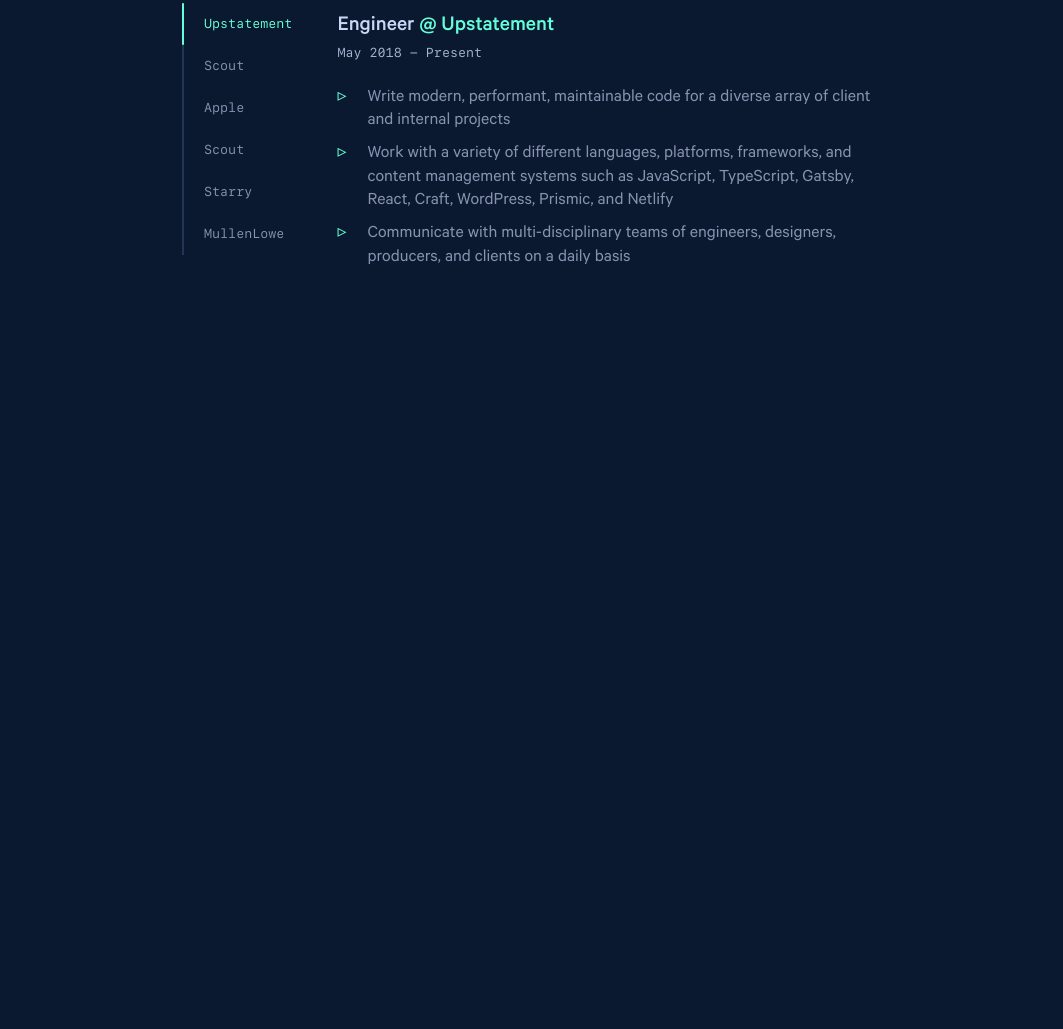
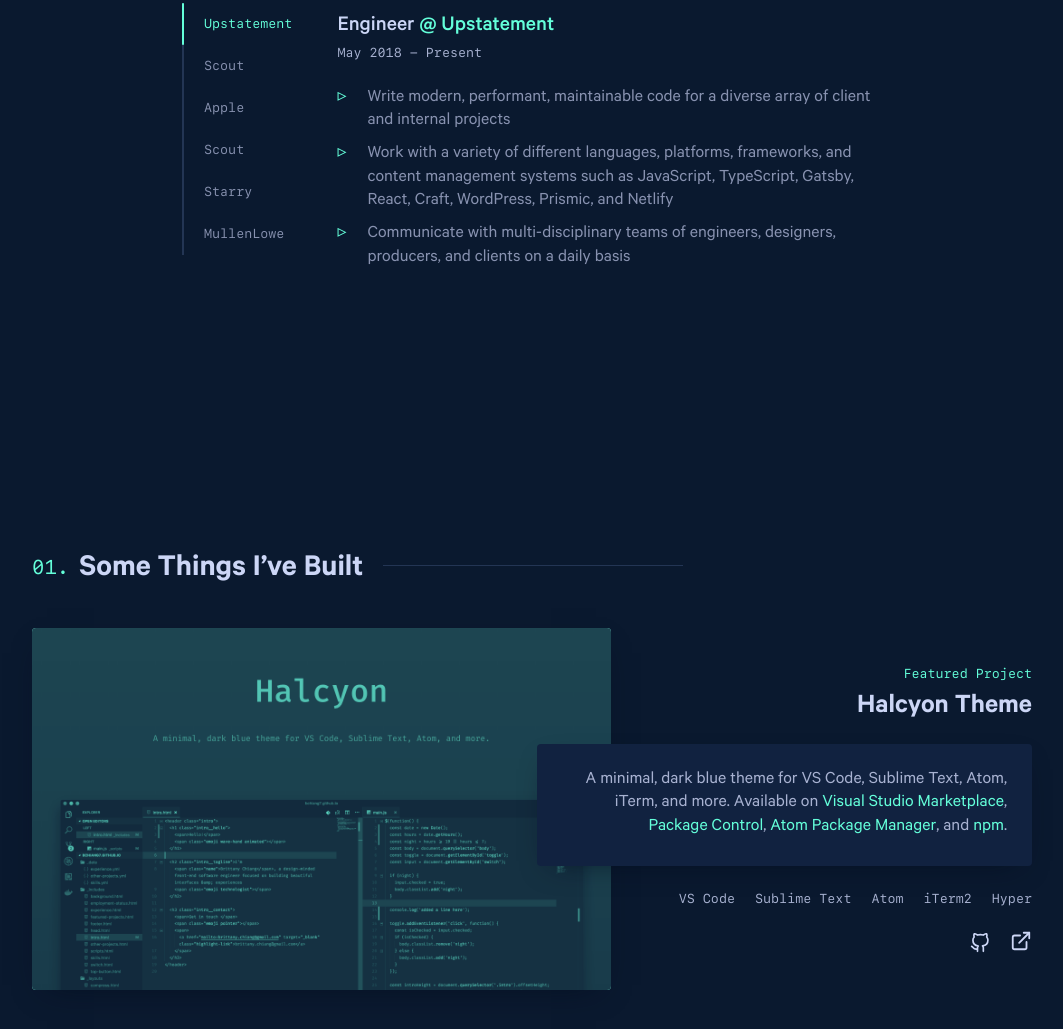
Before and after one commit to mathilde-lannes/mathilde-lannes.github.io, a Gatsby site: page / in a window 1280 px wide. Shown: the part 1755-2784 px from the top of the page, without its empty margins (108-1171 px from the left). Before the commit the page ends 2198 px from the top, so only its background shows below. Built offline with nearby package versions, Linux system fonts and the light colour scheme; Gatsby itself is replaced by a stand-in of ours.

Commit message:
Add "featured" section

```diff
--- /dev/null
+++ b/src/components/sections/Featured.tsx
@@ -0,0 +1,417 @@
+import React, {useEffect, useRef} from 'react';
+import styled from "styled-components";
+import {usePrefersReducedMotion} from "../../hooks";
+import {graphql, useStaticQuery} from "gatsby";
+import sr from "../../utils/sr";
+import { srConfig } from "../../config";
+import {GatsbyImage, getImage} from "gatsby-plugin-image";
+import {Icon} from "../icons";
+
+const StyledProjectsGrid = styled.ul`
+  ${({ theme }) => theme.mixins.resetList};
+
+  a {
+    position: relative;
+    z-index: 1;
+  }
+`;
+
+const StyledProject = styled.li`
+  position: relative;
+  display: grid;
+  grid-gap: 10px;
+  grid-template-columns: repeat(12, 1fr);
+  align-items: center;
+
+  @media (max-width: 768px) {
+    ${({ theme }) => theme.mixins.boxShadow};
+  }
+
+  &:not(:last-of-type) {
+    margin-bottom: 100px;
+
+    @media (max-width: 768px) {
+      margin-bottom: 70px;
+    }
+
+    @media (max-width: 480px) {
+      margin-bottom: 30px;
+    }
+  }
+
+  &:nth-of-type(odd) {
+    .project-content {
+      grid-column: 7 / -1;
+      text-align: right;
+
+      @media (max-width: 1080px) {
+        grid-column: 5 / -1;
+      }
+      @media (max-width: 768px) {
+        grid-column: 1 / -1;
+        padding: 40px 40px 30px;
+        text-align: left;
+      }
+      @media (max-width: 480px) {
+        padding: 25px 25px 20px;
+      }
+    }
+    .project-tech-list {
+      justify-content: flex-end;
+
+      @media (max-width: 768px) {
+        justify-content: flex-start;
+      }
+
+      li {
+        margin: 0 0 5px 20px;
+
+        @media (max-width: 768px) {
+          margin: 0 10px 5px 0;
+        }
+      }
+    }
+    .project-links {
+      justify-content: flex-end;
+      margin-left: 0;
+      margin-right: -10px;
+
+      @media (max-width: 768px) {
+        justify-content: flex-start;
+        margin-left: -10px;
+        margin-right: 0;
+      }
+    }
+    .project-image {
+      grid-column: 1 / 8;
+
+      @media (max-width: 768px) {
+        grid-column: 1 / -1;
+      }
+    }
+  }
+
+  .project-content {
+    position: relative;
+    grid-column: 1 / 7;
+    grid-row: 1 / -1;
+
+    @media (max-width: 1080px) {
+      grid-column: 1 / 9;
+    }
+
+    @media (max-width: 768px) {
+      display: flex;
+      flex-direction: column;
+      justify-content: center;
+      height: 100%;
+      grid-column: 1 / -1;
+      padding: 40px 40px 30px;
+      z-index: 5;
+    }
+
+    @media (max-width: 480px) {
+      padding: 30px 25px 20px;
+    }
+  }
+
+  .project-overline {
+    margin: 10px 0;
+    color: var(--green);
+    font-family: var(--font-mono);
+    font-size: var(--fz-xs);
+    font-weight: 400;
+  }
+
+  .project-title {
+    color: var(--lightest-slate);
+    font-size: clamp(24px, 5vw, 28px);
+
+    @media (min-width: 768px) {
+      margin: 0 0 20px;
+    }
+
+    @media (max-width: 768px) {
+      color: var(--white);
+
+      a {
+        position: static;
+
+        &:before {
+          content: '';
+          display: block;
+          position: absolute;
+          z-index: 0;
+          width: 100%;
+          height: 100%;
+          top: 0;
+          left: 0;
+        }
+      }
+    }
+  }
+
+  .project-description {
+    ${({ theme }) => theme.mixins.boxShadow};
+    position: relative;
+    z-index: 2;
+    padding: 25px;
+    border-radius: var(--border-radius);
+    background-color: var(--light-navy);
+    color: var(--light-slate);
+    font-size: var(--fz-lg);
+
+    @media (max-width: 768px) {
+      padding: 20px 0;
+      background-color: transparent;
+      box-shadow: none;
+
+      &:hover {
+        box-shadow: none;
+      }
+    }
+
+    a {
+      ${({ theme }) => theme.mixins.inlineLink};
+    }
+
+    strong {
+      color: var(--white);
+      font-weight: normal;
+    }
+  }
+
+  .project-tech-list {
+    display: flex;
+    flex-wrap: wrap;
+    position: relative;
+    z-index: 2;
+    margin: 25px 0 10px;
+    padding: 0;
+    list-style: none;
+
+    li {
+      margin: 0 20px 5px 0;
+      color: var(--light-slate);
+      font-family: var(--font-mono);
+      font-size: var(--fz-xs);
+      white-space: nowrap;
+    }
+
+    @media (max-width: 768px) {
+      margin: 10px 0;
+
+      li {
+        margin: 0 10px 5px 0;
+        color: var(--lightest-slate);
+      }
+    }
+  }
+
+  .project-links {
+    display: flex;
+    align-items: center;
+    position: relative;
+    margin-top: 10px;
+    margin-left: -10px;
+    color: var(--lightest-slate);
+
+    a {
+      ${({ theme }) => theme.mixins.flexCenter};
+      padding: 10px;
+
+      &.external {
+        svg {
+          width: 22px;
+          height: 22px;
+          margin-top: -4px;
+        }
+      }
+
+      svg {
+        width: 20px;
+        height: 20px;
+      }
+    }
+
+    .cta {
+      ${({ theme }) => theme.mixins.smallButton};
+      margin: 10px;
+    }
+  }
+
+  .project-image {
+    ${({ theme }) => theme.mixins.boxShadow};
+    grid-column: 6 / -1;
+    grid-row: 1 / -1;
+    position: relative;
+    z-index: 1;
+
+    @media (max-width: 768px) {
+      grid-column: 1 / -1;
+      height: 100%;
+      opacity: 0.25;
+    }
+
+    a {
+      width: 100%;
+      height: 100%;
+      background-color: var(--green);
+      border-radius: var(--border-radius);
+      vertical-align: middle;
+
+      &:hover,
+      &:focus {
+        background: transparent;
+        outline: 0;
+
+        &:before,
+        .img {
+          background: transparent;
+          filter: none;
+        }
+      }
+
+      &:before {
+        content: '';
+        position: absolute;
+        width: 100%;
+        height: 100%;
+        top: 0;
+        left: 0;
+        right: 0;
+        bottom: 0;
+        z-index: 3;
+        transition: var(--transition);
+        background-color: var(--navy);
+        mix-blend-mode: screen;
+      }
+    }
+
+    .img {
+      border-radius: var(--border-radius);
+      mix-blend-mode: multiply;
+      filter: grayscale(100%) contrast(1) brightness(90%);
+
+      @media (max-width: 768px) {
+        object-fit: cover;
+        width: auto;
+        height: 100%;
+        filter: grayscale(100%) contrast(1) brightness(50%);
+      }
+    }
+  }
+`;
+
+const Featured = () => {
+    const data = useStaticQuery(graphql`
+    {
+      featured: allMarkdownRemark(
+        filter: {fileAbsolutePath: {regex: "/content/featured/"}}
+        sort: {frontmatter: {date: ASC}}
+      ) {
+        edges {
+          node {
+            frontmatter {
+              title
+              cover {
+                childImageSharp {
+                  gatsbyImageData(width: 700, placeholder: BLURRED, formats: [AUTO, WEBP, AVIF])
+                }
+              }
+              tech
+              github
+              external
+              cta
+            }
+            html
+          }
+        }
+      }
+    }
+  `);
+
+    const featuredProjects = data.featured.edges.filter(({ node }) => node);
+    const revealTitle = useRef(null);
+    const revealProjects = useRef([]);
+    const prefersReducedMotion = usePrefersReducedMotion();
+
+    useEffect(() => {
+        if (prefersReducedMotion) {
+            return;
+        }
+
+        sr.reveal(revealTitle.current, srConfig());
+        revealProjects.current.forEach((ref, i) => sr.reveal(ref, srConfig(i * 100)));
+    }, []);
+
+    return (
+        <section id="projects">
+            <h2 className="numbered-heading" ref={revealTitle}>
+                Some Things I’ve Built
+            </h2>
+
+            <StyledProjectsGrid>
+                {featuredProjects &&
+                    featuredProjects.map(({ node }, i) => {
+                        const { frontmatter, html } = node;
+                        const { external, title, tech, github, cover, cta } = frontmatter;
+                        const image = getImage(cover);
+
+                        return (
+                            <StyledProject key={i} ref={el => (revealProjects.current[i] = el)}>
+                                <div className="project-content">
+                                    <div>
+                                        <p className="project-overline">Featured Project</p>
+
+                                        <h3 className="project-title">
+                                            <a href={external}>{title}</a>
+                                        </h3>
+
+                                        <div
+                                            className="project-description"
+                                            dangerouslySetInnerHTML={{ __html: html }}
+                                        />
+
+                                        {tech.length && (
+                                            <ul className="project-tech-list">
+                                                {tech.map((tech, i) => (
+                                                    <li key={i}>{tech}</li>
+                                                ))}
+                                            </ul>
+                                        )}
+
+                                        <div className="project-links">
+                                            {cta && (
+                                                <a href={cta} aria-label="Course Link" className="cta">
+                                                    Learn More
+                                                </a>
+                                            )}
+                                            {github && (
+                                                <a href={github} aria-label="GitHub Link">
+                                                    <Icon name="GitHub" />
+                                                </a>
+                                            )}
+                                            {external && !cta && (
+                                                <a href={external} aria-label="External Link" className="external">
+                                                    <Icon name="External" />
+                                                </a>
+                                            )}
+                                        </div>
+                                    </div>
+                                </div>
+
+                                <div className="project-image">
+                                    <a href={external ? external : github ? github : '#'}>
+                                        <GatsbyImage image={image} alt={title} className="img" />
+                                    </a>
+                                </div>
+                            </StyledProject>
+                        );
+                    })}
+            </StyledProjectsGrid>
+        </section>
+    );
+};
+
+export default Featured;
--- a/src/pages/index.tsx
+++ b/src/pages/index.tsx
@@ -4,6 +4,7 @@
 import Hero from "../components/sections/Hero";
 import About from "../components/sections/About";
 import Jobs from "../components/sections/Jobs";
+import Featured from "../components/sections/Featured";
 
 const IndexPage: React.FC<PageProps> = ({ location }) => {
   return (
@@ -11,6 +12,7 @@
         <Hero />
         <About />
         <Jobs />
+        <Featured />
     </Layout>
   )
 }
```
